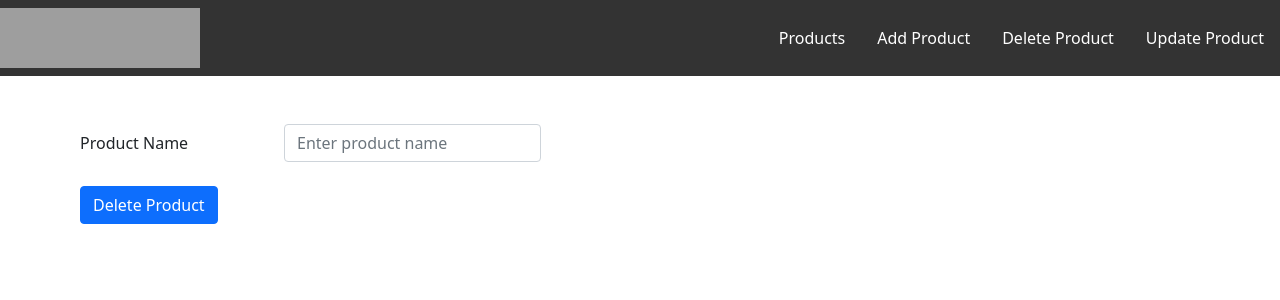
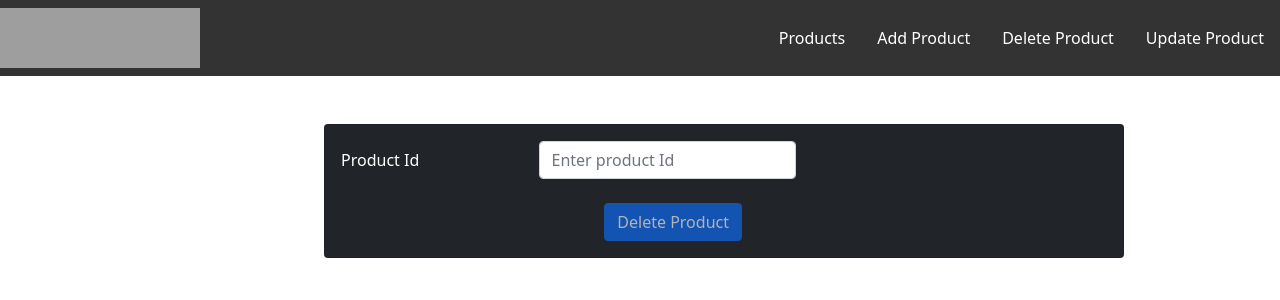
Before and after one commit to selvabharathis/PROJECTS, an Angular app in the folder PRODUCT/frontend/rec/: page /deleteProduct in a window 1280 px wide. Shown: the top 300 px of the page. Built offline with nearby package versions, Linux system fonts and the light colour scheme; grey boxes are pictures that could not be loaded.

Commit message:
feat(DeleteProduct)

```diff
--- a/PRODUCT/frontend/rec/src/app/components/delete-product/delete-product.component.css
+++ b/PRODUCT/frontend/rec/src/app/components/delete-product/delete-product.component.css
@@ -3,5 +3,15 @@ input,textarea{
 }
 
 .deleteProduct{
-    padding-left: 80px;
+    margin-top: 2%;
+    margin-left: 25%;
 }
+
+.card-body{
+    min-width: fit-content;
+    max-height: fit-content;
+}
+
+.card{
+    width: 800px;
+}
--- a/PRODUCT/frontend/rec/src/app/components/delete-product/delete-product.component.html
+++ b/PRODUCT/frontend/rec/src/app/components/delete-product/delete-product.component.html
@@ -1,13 +1,18 @@
-<br><br>
 <div class="deleteProduct">
-    <form>
+  <div class="card bg-dark text-white m-1 mt-5">
+    <div class="card-body">
+    <form (ngSubmit)="onSubmit()">
         <div class="form-group row">
-          <label class="col-sm-2 col-form-label">Product Name</label>
+          <label class="col-sm-3 col-form-label">Product Id</label>
           <div class="col-sm-1">
-            <input type="text" class="form-control" placeholder="Enter product name">
+            <input type="text" class="form-control" placeholder="Enter product Id" [(ngModel)]="productId" [ngModelOptions]="{standalone: true}">
           </div>
         </div>
         <br>
-        <button type="submit" class="btn btn-primary">Delete Product</button>
+        <div class="row justify-content-center">
+          <div class="col-4">
+            <button type="submit" class="btn btn-primary" [disabled]="!productId">Delete Product</button>
+          </div>
+        </div>
     </form>
 </div>
--- a/PRODUCT/frontend/rec/src/app/components/delete-product/delete-product.component.ts
+++ b/PRODUCT/frontend/rec/src/app/components/delete-product/delete-product.component.ts
@@ -1,4 +1,5 @@
 import { Component, OnInit } from '@angular/core';
+import { ApiService } from 'src/app/service/api.service';
 
 @Component({
   selector: 'app-delete-product',
@@ -7,9 +8,19 @@ import { Component, OnInit } from '@angular/core';
 })
 export class DeleteProductComponent implements OnInit {
 
-  constructor() { }
+  productId:number;
+
+  constructor(private apiService:ApiService) { }
 
   ngOnInit(): void {
   }
 
+  onSubmit(){
+    this.apiService.deleteProduct(this.productId).subscribe(successMessage=>{
+      console.log(successMessage);
+    },errorMessage=>{
+      console.log(errorMessage);
+    })
+  }
+
 }
```
